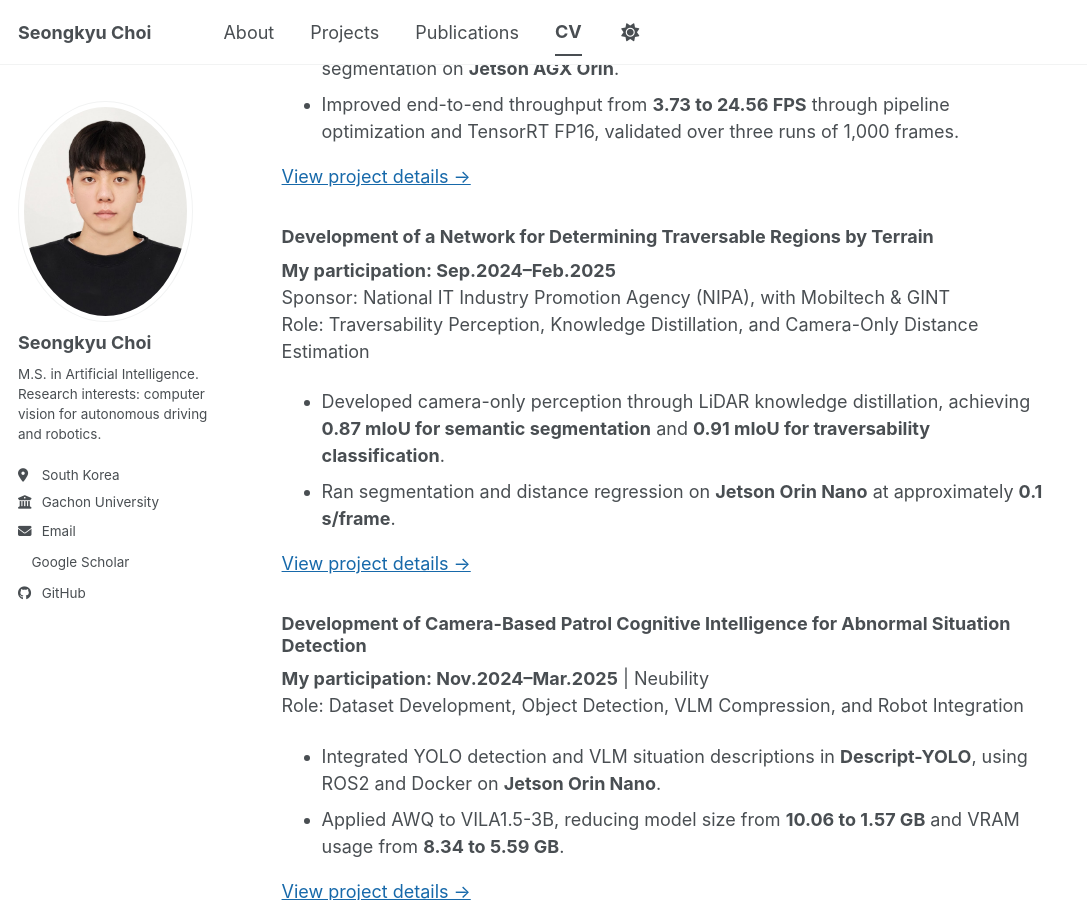
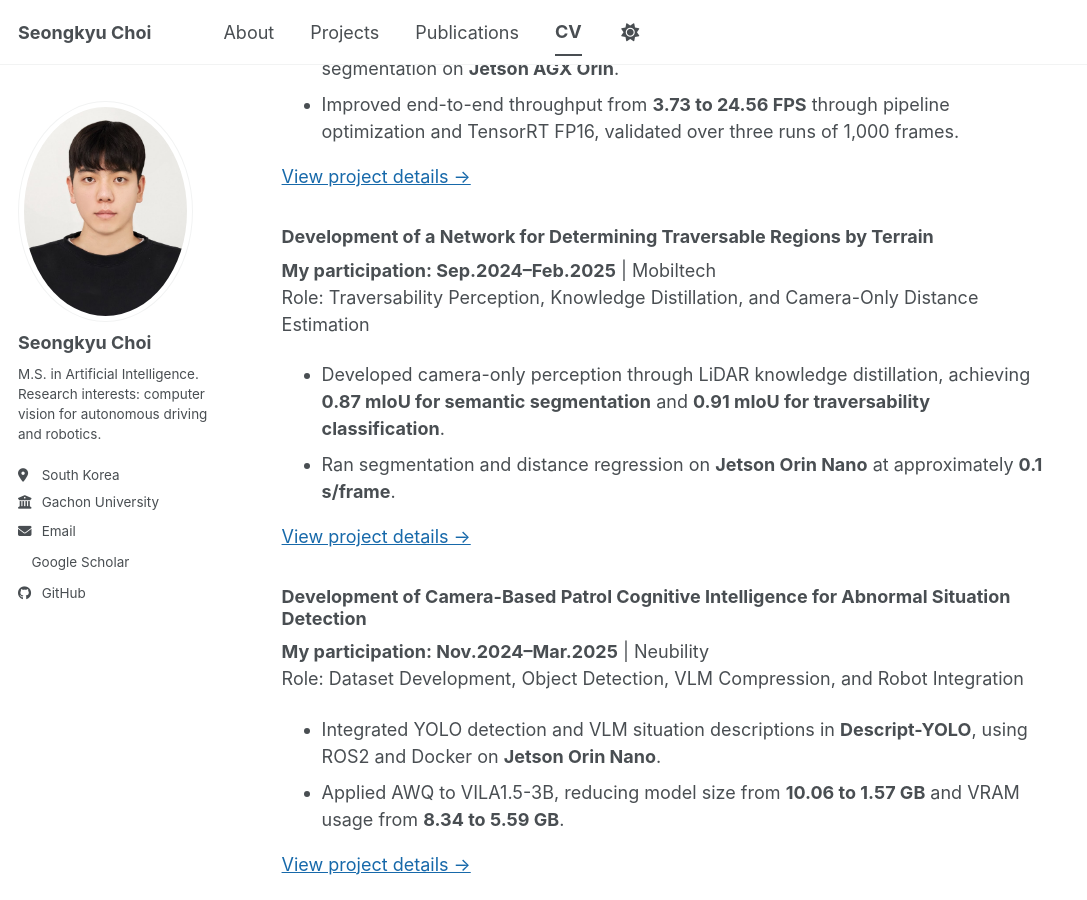
Before and after one commit to sk950324/sk950324.github.io, a Jekyll site: the page built from _pages/cv.md, in a window 1280 px wide and 900 px high, scrolled down 2920 px. Shown: the whole window, without its empty margins (0-1087 px from the left). Built offline with Jekyll 4.4.1, drawn with Linux system fonts in a browser that asks for light colours; a style sheet for code colours, icons or effects is not loaded.

Commit message:
Update Mobiltech project organization and logo

```diff
--- a/_data/projects.yml
+++ b/_data/projects.yml
@@ -67,12 +67,12 @@
   validation: Validated perception on 10,000 BDD100K images and 4,773 FMTC frames. Evaluated end-to-end improvements over three runs of 1,000 frames.
 
 - id: camera-only-traversability
-  image: /img/nipa.png
-  image_alt: National IT Industry Promotion Agency (NIPA) logo
+  image: /img/모빌테크.png
+  image_alt: Mobiltech logo
   title: Development of a Network for Determining Traversable Regions by Terrain
   period: Sep. 2024–Feb. 2025
   participation_period: Sep. 2024–Feb. 2025
-  organization: "Sponsor: National IT Industry Promotion Agency (NIPA), with Mobiltech & GINT"
+  organization: Industry-commissioned research for Mobiltech
   role: Traversability Perception, Knowledge Distillation, and Camera-Only Distance Estimation
   selected: false
   summary: Transfer LiDAR spatial knowledge into a camera-only model for agricultural terrain perception and distance estimation.
--- a/_pages/cv.md
+++ b/_pages/cv.md
@@ -91,8 +91,7 @@ Role: Multi-Task Perception Model Development, Model Lightweighting, and On-devi
 
 ### Development of a Network for Determining Traversable Regions by Terrain
 
-**My participation: Sep.2024–Feb.2025**
-Sponsor: National IT Industry Promotion Agency (NIPA), with Mobiltech & GINT
+**My participation: Sep.2024–Feb.2025** | Mobiltech
 Role: Traversability Perception, Knowledge Distillation, and Camera-Only Distance Estimation
 
 - Developed camera-only perception through LiDAR knowledge distillation, achieving **0.87 mIoU for semantic segmentation** and **0.91 mIoU for traversability classification**.
```
Also changed, not shown: img/모빌테크.png (added).
